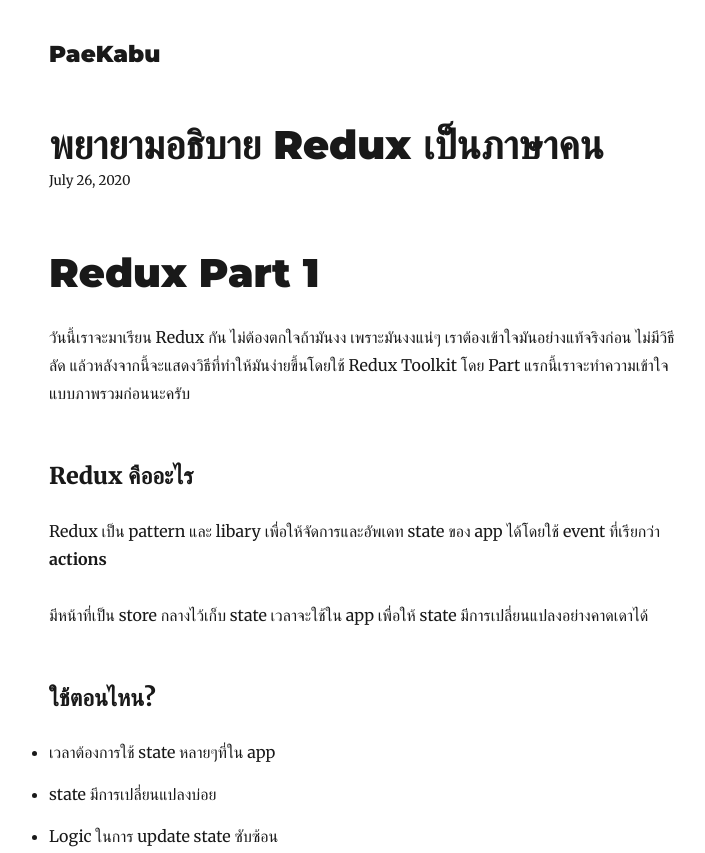
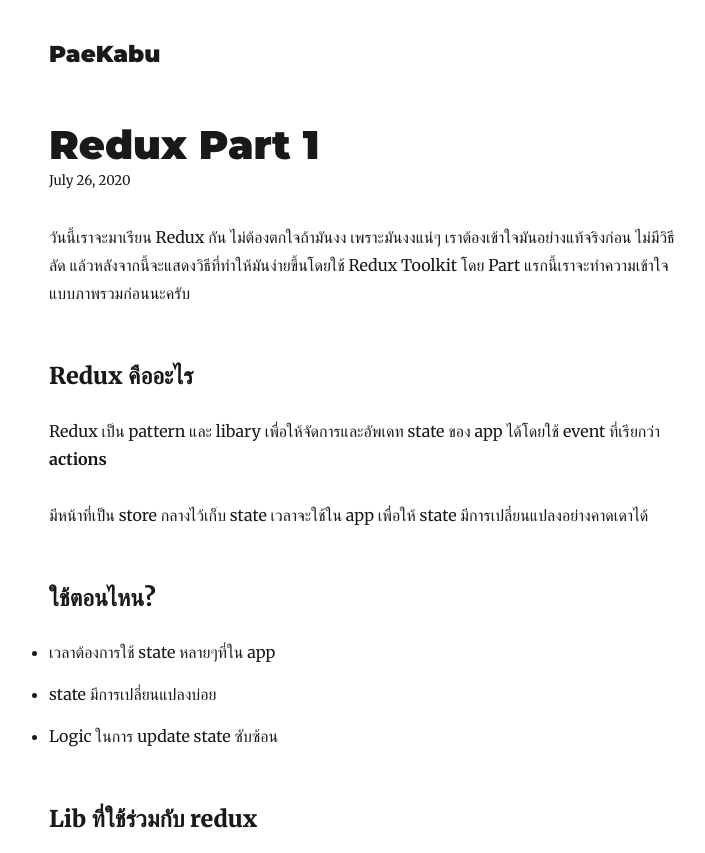
Before and after one commit to paeybu/my_blog, a Gatsby site: page /blog/awesome-images/ in a window 1280 px wide. Shown: the top 853 px of the page, without its empty margins (276-981 px from the left). Built offline with nearby package versions, Linux system fonts and the light colour scheme; Gatsby itself is replaced by a stand-in of ours; some packages are replaced by stand-ins of ours.

Commit message:
Update Blog “awesome-images”

```diff
--- a/content/blog/awesome-images.md
+++ b/content/blog/awesome-images.md
@@ -1,10 +1,9 @@
 ---
 path: redux
 date: 2020-07-26T01:22:55.506Z
-title: พยายามอธิบาย Redux เป็นภาษาคน
+title: Redux Part 1
 description: redux งงจังวุ้ย
 ---
-# Redux Part 1
 วันนี้เราจะมาเรียน Redux กัน ไม่ต้องตกใจถ้ามันงง เพราะมันงงแน่ๆ เราต้องเข้าใจมันอย่างแท้จริงก่อน ไม่มีวิธีลัด แล้วหลังจากนี้จะแสดงวิธีที่ทำให้มันง่ายขึ้นโดยใช้ Redux Toolkit
 โดย Part แรกนี้เราจะทำความเข้าใจแบบภาพรวมก่อนนะครับ
 
```
